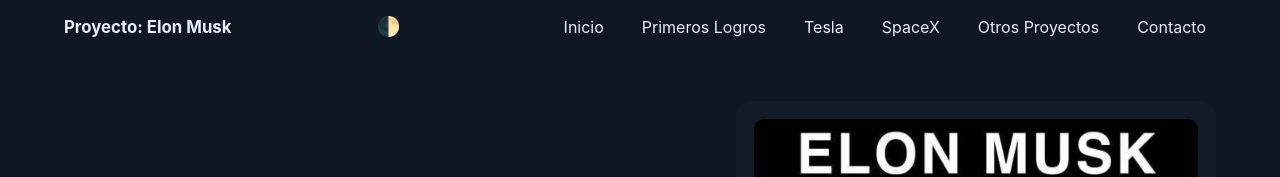
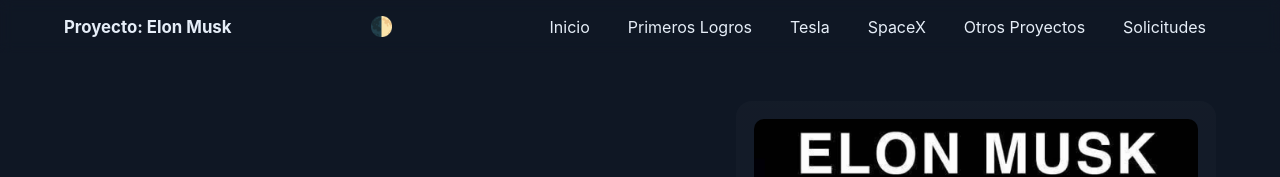
Before and after one commit to agusantini06/TPI-1, a plain HTML site: page index.html in a window 1280 px wide. Shown: the top 177 px of the page. Drawn offline with Linux system fonts and the light colour scheme.

Commit message:
Update index.html (solicitudes)

```diff
--- a/index.html
+++ b/index.html
@@ -94,7 +94,7 @@ body.loaded {
           <li><a href="pages/logros2.html">Tesla</a></li>
           <li><a href="pages/logros3.html">SpaceX</a></li>
           <li><a href="pages/logros4.html">Otros Proyectos</a></li>
-          <li><a href="pages/contacto.html">Contacto</a></li>
+          <li><a href="pages/contacto.html">Solicitudes</a></li>
         </ul>
       </nav>
     </div>
```
